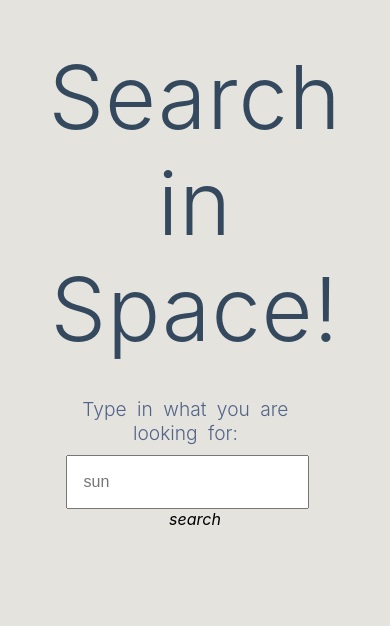
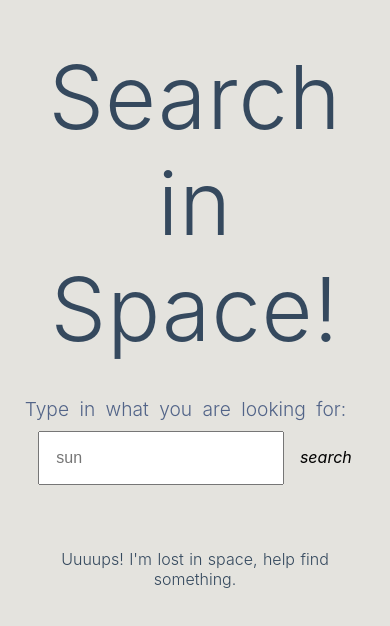
Before and after one commit to DavidCortizo/nuxt-app-1, a Nuxt app: page / in a window 390 px wide. Shown: the top 626 px of the page. Built offline with nearby package versions, Linux system fonts and the light colour scheme.

Commit message:
responsive container

```diff
--- a/pages/index.vue
+++ b/pages/index.vue
@@ -7,10 +7,13 @@
       <input type="text" placeholder="sun" v-model="query">
       <i @click="getResult(query)" class="material-icons search">search</i>
     </form>
-    <div v-if="imgData" class="image-container">
+    <div v-if="imgData && imgData.length" class="image-container">
       <figure class="figure"v-for="image in imgData">
         <img :src="image.links[0].href" alt="">
       </figure>
+    </div>
+    <div v-else class="else">
+      Uuuups! I'm lost in space, help find something.
     </div>
   </section>
 </template>
@@ -35,8 +38,10 @@ export default {
     getResult (query) {
       axios.get('https://images-api.nasa.gov/search?q=' + query + ' &media_type=image')
         .then(response => {
-          console.log(response.data.collection.items)
           this.imgData = response.data.collection.items
+        })
+        .catch(e => {
+          console.log(e)
         })
     }
   }
@@ -53,6 +58,9 @@ export default {
   text-align: center;
   padding: 0 5em;
   background-color: #e4e3de;
+  @media screen and (max-width: 420px){
+    padding: 0 5vw;
+  }
 }
 
 .title {
@@ -86,7 +94,11 @@ input{
   color: #526488;
   word-spacing: 5px;
   padding: 1em;
-  margin: 0 1em 0 0
+  margin: 0 1em 0 0;
+  // width: 80%;
+  @media screen and (max-width: 406px){
+    width: 70%;
+  }
 }
 .search:hover{
   cursor: pointer;
@@ -111,4 +123,11 @@ img{
    grid-auto-flow: dense;
    grid-auto-rows: 20rem
 }
+.else{
+  font-weight: 300;
+  font-size: 1rem;
+  color: #35495e;
+  // word-spacing: 5px;
+  margin: 1em 0;
+}
 </style>
```
